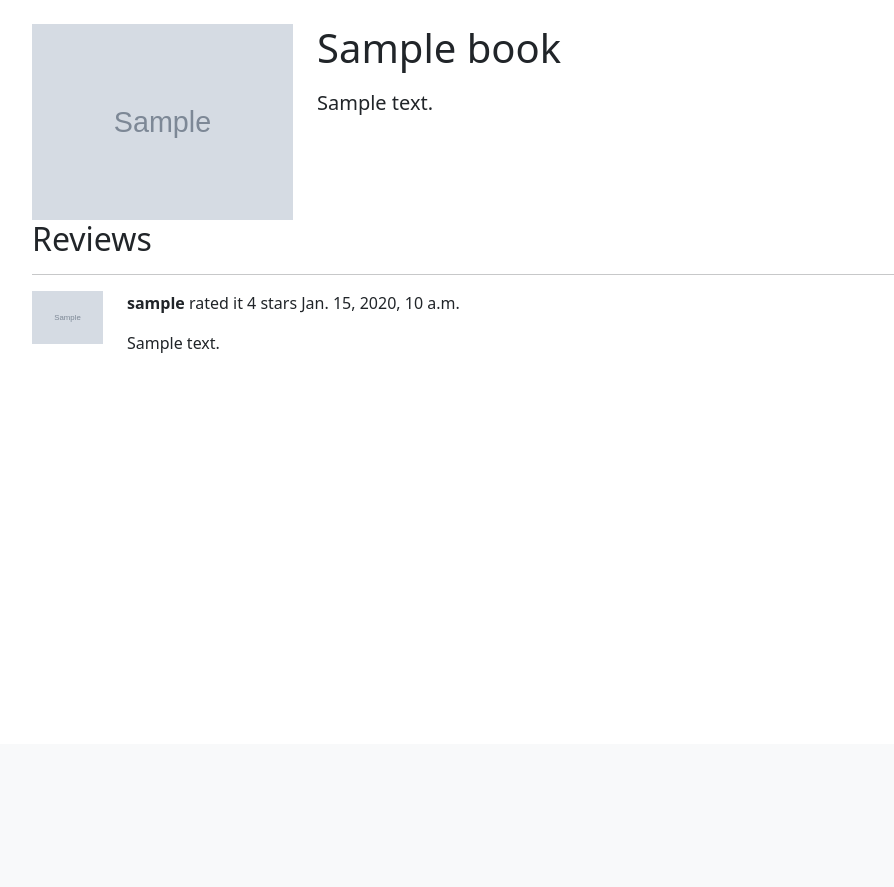
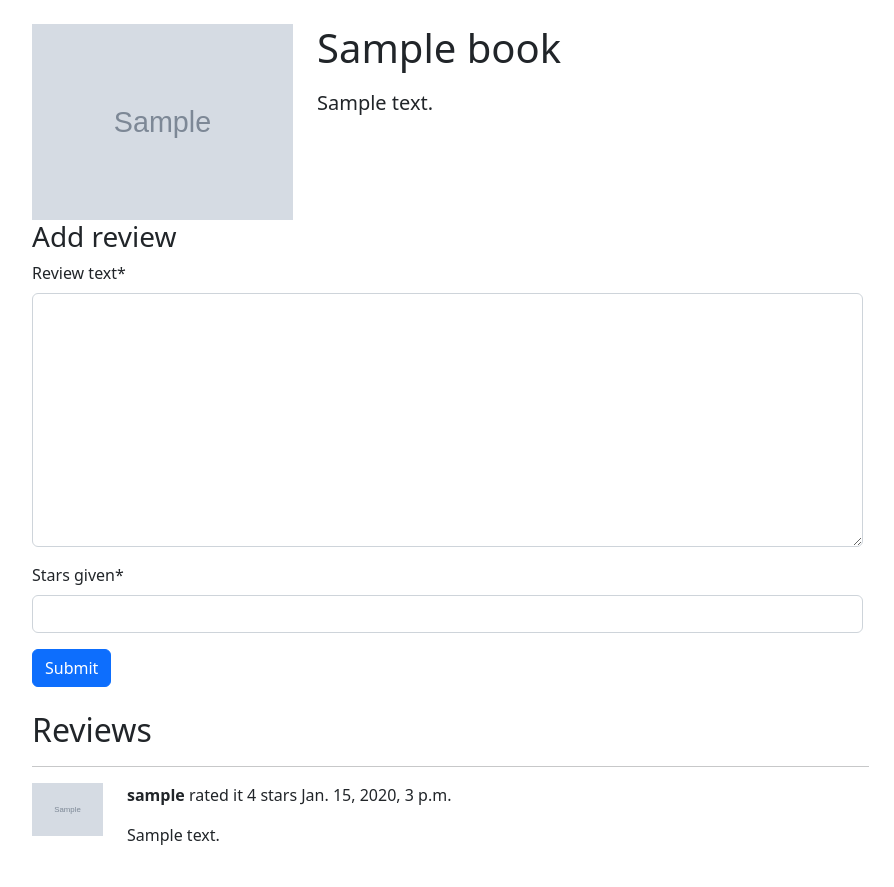
Before and after one commit to Imomali-Aziz/goodreads, a Django app: page /books/1/ in a window 1280 px wide. Shown: the part 56-943 px from the top of the page, without its empty margins (50-944 px from the left). Before the commit the page ends 409 px from the top, so only its background shows below. Run offline with Django 4.2, Linux system fonts and the light colour scheme; tables that the repository leaves empty hold one stand-in row (values such as "Sample post"); grey boxes marked "Sample" are stand-in pictures; some libraries are stand-ins or nearby versions.

Commit message:
Add BookReview part

```diff
--- /dev/null
+++ b/books/forms.py
@@ -0,0 +1,10 @@
+from django import forms
+from .models import Review
+
+
+class ReviewCreateForm(forms.ModelForm):
+    stars_given = forms.IntegerField(min_value=1, max_value=5)
+
+    class Meta:
+        model = Review
+        fields = ("review_text", "stars_given")
--- a/books/models.py
+++ b/books/models.py
@@ -42,7 +42,7 @@ class Review(models.Model):
     stars_given = models.IntegerField(validators=[MinValueValidator(1), MaxValueValidator(5)])
     user_id = models.ForeignKey(CustomUser, on_delete=models.CASCADE)
     book_id = models.ForeignKey(Book, on_delete=models.CASCADE)
-    created_at = models.DateTimeField(default=timezone.now())
+    created_at = models.DateTimeField(default=timezone.now)
 
     def __str__(self):
         return f"{self.stars_given} stars given to {self.book_id.title} from {self.user_id.username}"
--- a/books/urls.py
+++ b/books/urls.py
@@ -1,8 +1,9 @@
 from django.urls import path
 
-from books.views import BookListView, BookDetailView
+from books.views import BookListView, BookDetailView, AddReviewView
 
 urlpatterns = [
     path('', BookListView.as_view(), name='book_list'),
     path('<int:id>/', BookDetailView.as_view(), name='book_detail'),
+    path('<int:id>/reviews/', AddReviewView.as_view(), name='book_review'),
 ]
--- a/books/views.py
+++ b/books/views.py
@@ -1,10 +1,13 @@
+from django.contrib.auth.mixins import LoginRequiredMixin
 from django.core import paginator
 from django.core.paginator import Paginator
-from django.shortcuts import render
+from django.shortcuts import render, redirect
+from django.urls import reverse
 from django.views import View
 from django.views.generic import ListView, DetailView
 
-from books.models import Book
+from books.forms import ReviewCreateForm
+from books.models import Book, Review
 
 
 # class BookListView(ListView):
@@ -30,12 +33,30 @@ class BookListView(View):
         return render(request, 'book_list.html', {'page_obj': page_obj, 'search_query': search_query})
 
 
-class BookDetailView(DetailView):
-    template_name = 'book_detail.html'
-    pk_url_kwarg = 'id'
-    model = Book
+# class BookDetailView(DetailView):
+#     template_name = 'book_detail.html'
+#     pk_url_kwarg = 'id'
+#     model = Book
 
-# class BookDetailView(View):
-#     def get(self, request, id):
-#         book = Book.objects.get(id=id)
-#         return render(request, 'book_detail.html', {'book': book})
+class BookDetailView(View):
+    def get(self, request, id):
+        book = Book.objects.get(id=id)
+        review_form = ReviewCreateForm()
+        return render(request, 'book_detail.html', {'book': book, 'review_form': review_form})
+
+
+class AddReviewView(LoginRequiredMixin, View):
+    def post(self, request, id):
+        book = Book.objects.get(id=id)
+        review_form = ReviewCreateForm(data=request.POST)
+
+        if review_form.is_valid():
+            Review.objects.create(
+                book_id=book,
+                user_id=request.user,
+                stars_given=review_form.cleaned_data['stars_given'],
+                review_text=review_form.cleaned_data['review_text']
+            )
+            return redirect(reverse('book_detail', kwargs={'id': book.id}))
+
+        return render(request, 'book_detail.html', {'book': book, 'review_form': review_form})
--- a/config/settings.py
+++ b/config/settings.py
@@ -123,7 +123,7 @@ AUTH_PASSWORD_VALIDATORS = [
 
 LANGUAGE_CODE = 'en-us'
 
-TIME_ZONE = 'UTC'
+TIME_ZONE = 'Asia/Tashkent'
 
 USE_I18N = True
 
--- a/templates/book_detail.html
+++ b/templates/book_detail.html
@@ -1,4 +1,5 @@
 {% extends 'base.html' %}
+{% load crispy_forms_tags %}
 
 {% block title %}{{ book.title }}{% endblock title %}
 
@@ -14,14 +15,24 @@
 </div>
 
 <div class="reviews">
+    <div class="row mb-4">
+        <h3 class="col-12">Add review</h3>
+        <div class="col-9">
+            <form method='post' action="{% url 'book_review' book.id %}">{% csrf_token %}
+                {{ review_form|crispy }}
+                <button class="btn btn-primary">Submit</button>
+            </form>
+        </div>
+    </div>
+    {% if book.review_set.exists %}
         <h2>Reviews</h2>
-    <hr>
+        <hr class="col-9">
         {% for review in book.review_set.all %}
-    <div class="row">
+        <div class="row mb-2">
             <div class="col-1">
                 <img src="{{ review.user_id.profile_picture.url }}" class='img-fluid' alt="Profile picture" >
             </div>
-        <div class="col-9">
+            <div class="col-8">
                 <p>
                     <span class="fw-semibold">{{ review.user_id.username }}</span> rated it {{ review.stars_given }} stars <span class="fw-lighter">{{ review.created_at }}</span>
                 </p>
@@ -31,6 +42,7 @@
             </div>
         </div>
         {% endfor %}
+    {% endif %}
 </div>
 
 {% endblock content %}
```
Also changed, not shown: books/tests.py (+24 -1 lines), config/views.py (+14 -0 lines), books/migrations/0005_alter_review_created_at.py (added). Lines whose indentation alone changed are shown as unchanged.
